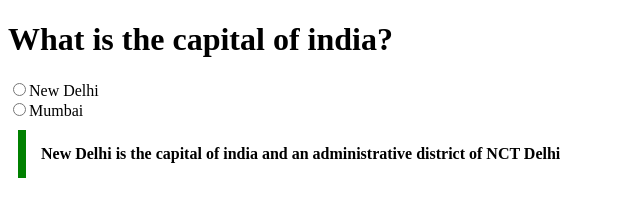
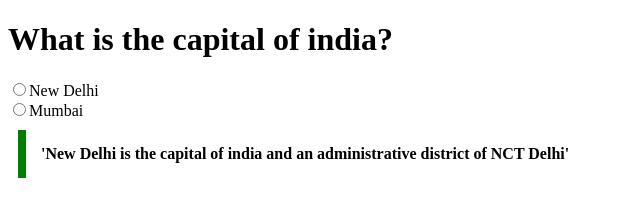
Before and after one commit to acciojob/trivia-hivamjh, a website: page main.html in a window 1280 px wide. Shown: the full height of the page, 0-640 px from the left. Drawn offline with Linux system fonts and the light colour scheme.

Commit message:
completed the code

```diff
--- a/main.html
+++ b/main.html
@@ -14,7 +14,7 @@
 		<input type="radio"name="capital">Mumbai
 
 	 </form>
-	<blockquote cite="https://en.wikipedia.org/wiki/New_Delhi">New Delhi is the capital of india and an administrative district of NCT Delhi</blockquote>
+	<blockquote cite="https://en.wikipedia.org/wiki/New_Delhi">'New Delhi is the capital of india and an administrative district of NCT Delhi'</blockquote>
 
 
     <script type="text/javascript" src="./script.js">
```
